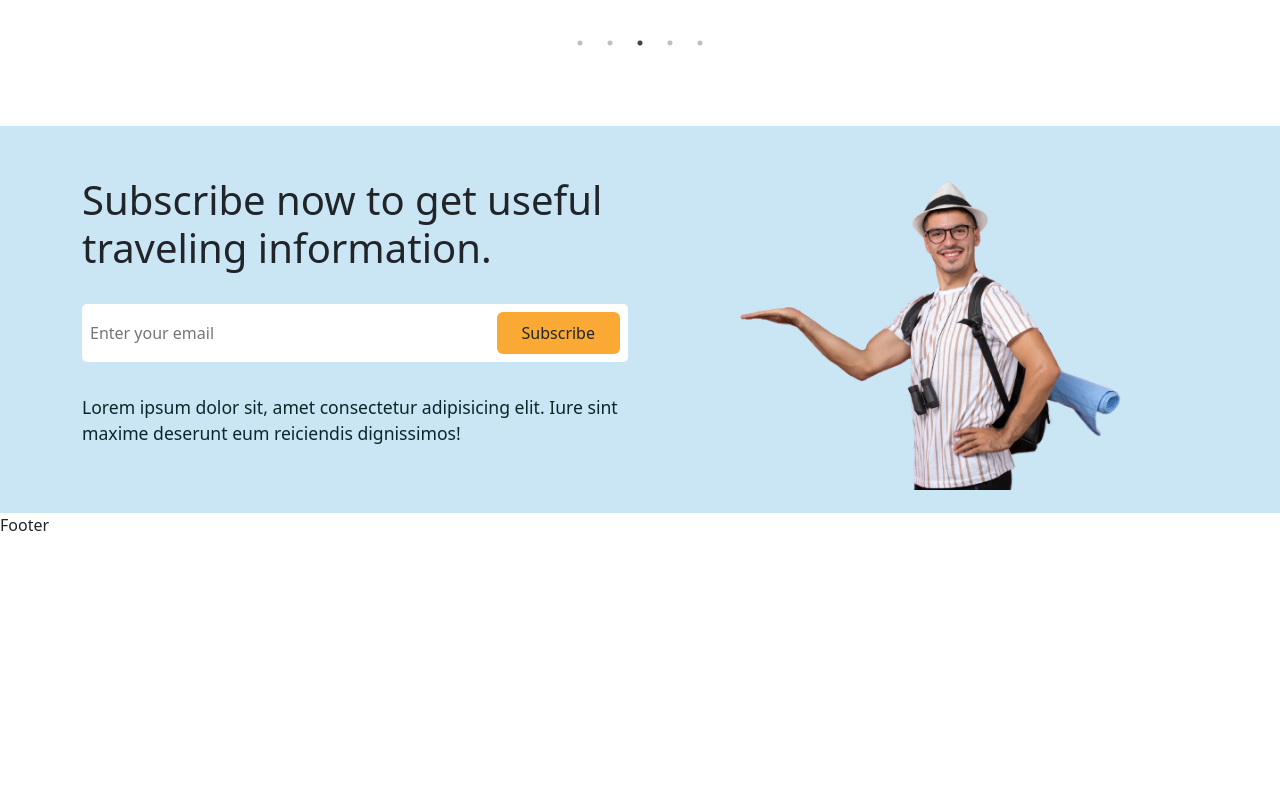
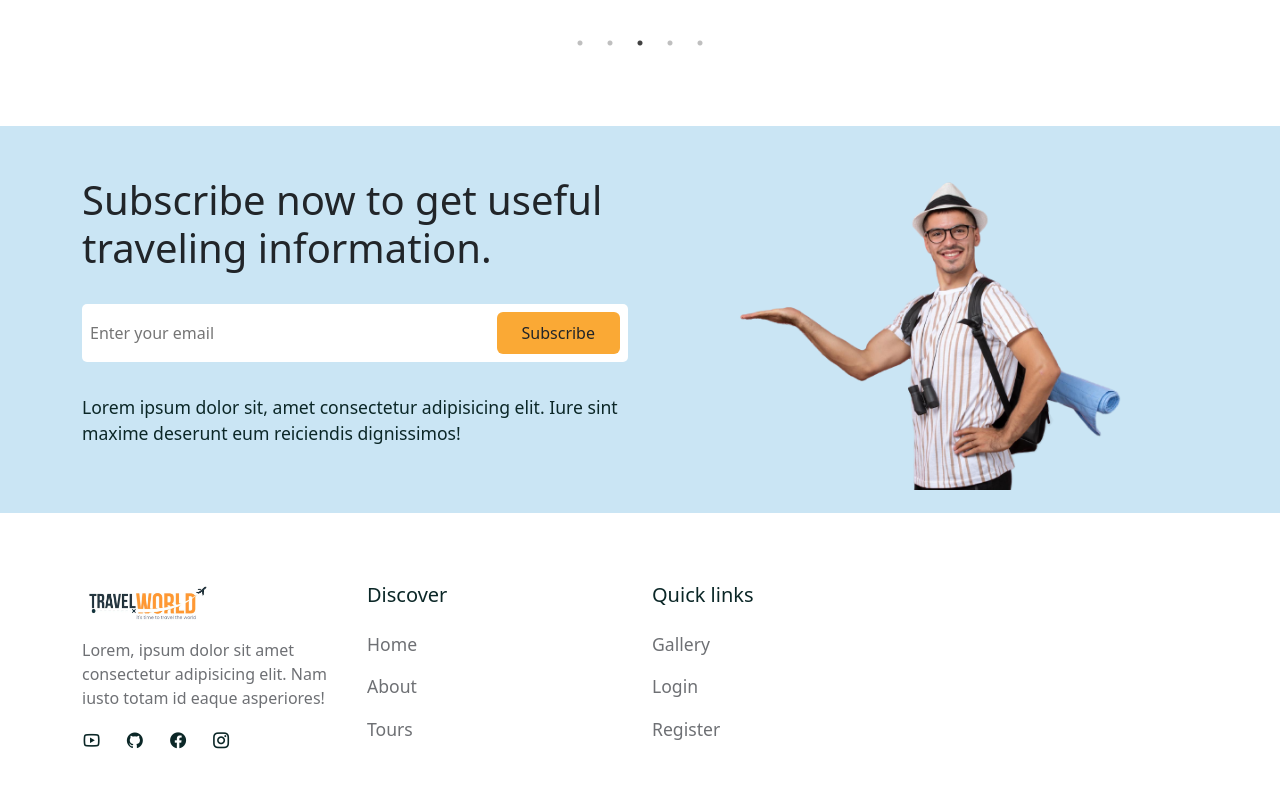
Before and after one commit to Chandimaisuru/TravelTripper, a React (Vite) app in the folder frontend/: page /home in a window 1280 px wide. Shown: the part 3981-4766 px from the top of the page. Before the commit the page ends 4518 px from the top, so only its background shows below. Built offline with nearby package versions, Linux system fonts and the light colour scheme; a web font is replaced by a local one.

Commit message:
footer part 1

```diff
--- a/frontend/src/components/Footer/Footer.jsx
+++ b/frontend/src/components/Footer/Footer.jsx
@@ -1,8 +1,108 @@
 import React from 'react'
+import "./footer.css"
+
+import {Col,Container,Row,ListGroup,ListGroupItem } from 'reactstrap'
+import { Link } from 'react-router-dom'
+import logo from "../../assets/images/logo.png";
+
+const quick_links = [
+  {
+    path: "/home",
+    display: "Home",
+  },
+  {
+    path: "/about",
+    display: "About",
+  },
+  {
+    path: "/tours",
+    display: "Tours",
+  },
+];
+
+const quick_links2 = [
+  {
+    path: "/gallery",
+    display: "Gallery",
+  },
+  {
+    path: "/login",
+    display: "Login",
+  },
+  {
+    path: "/register",
+    display: "Register",
+  },
+];
 
 function Footer() {
   return (
-    <div>Footer</div>
+    <footer className="footer">
+
+     <Container>
+      <Row>
+        <Col lg='3'>
+          <div className="logo">
+            <img src={logo} alt="" />
+            <p>Lorem, ipsum dolor sit amet consectetur adipisicing elit. Nam iusto totam id eaque asperiores!</p>
+
+            <div className="gap-4 social__links d-flex align-items-center">
+                   <span>
+                      <Link to='#'><i class="ri-youtube-line"></i></Link>
+                    </span>
+
+                    <span>
+                      <Link to='#'><i class="ri-github-fill"></i></Link>
+                    </span>
+
+                    <span>
+                      <Link to='#'><i class="ri-facebook-circle-fill"></i></Link>
+                    </span>
+
+                    <span>
+                      <Link to='#'><i class="ri-instagram-line"></i></Link>
+                    </span>
+
+            </div>
+          </div>
+
+        </Col>
+
+        <Col lg='3'>
+          <h5 className='footer__link-title'>Discover</h5>
+          <ListGroup className='footer__quick-links'>
+            {
+              quick_links.map((item,index)=>(
+                <ListGroupItem key={index} className='border-0 ps-0'>
+                  <Link to={item.path}>{item.display}</Link>
+
+                </ListGroupItem>
+              ))
+            }
+
+          </ListGroup>
+        </Col>
+
+        <Col lg='3'>
+          <h5 className='footer__link-title'>Quick links</h5>
+          <ListGroup className='footer__quick-links'>
+            {
+              quick_links2.map((item,index)=>(
+                <ListGroupItem key={index} className='border-0 ps-0'>
+                  <Link to={item.path}>{item.display}</Link>
+
+                </ListGroupItem>
+              ))
+            }
+
+          </ListGroup>
+        </Col>
+      </Row>
+
+     </Container>
+
+
+    </footer>
   )
 }
 
--- /dev/null
+++ b/frontend/src/components/Footer/footer.css
@@ -0,0 +1,41 @@
+
+.footer{
+    padding-top: 70px;
+    padding-bottom: 30px;
+}
+
+.footer .logo img {
+    width: 50%;
+    margin-bottom: 1rem;
+
+}
+
+.footer .logo p{
+    color: var(--text-color);
+
+
+
+}
+
+.social__links span a{
+    text-decoration: none;
+    color: var(--heading-color);
+    font-size: 1.2rem;
+}
+.footer__link-title{
+    color: var(--heading-color);
+    margin-bottom: 1rem;
+}
+.footer__quick-links li a{
+    text-decoration: none;
+    color: var(--text-color);
+    font-size: 1.1rem;
+}
+
+.footer__quick-links h6 span i{
+    color: var(--primary-color);
+}
+.copyright{
+    color: var(--text-color);
+    font-size: 1rem;
+}
--- a/frontend/src/pages/Home.jsx
+++ b/frontend/src/pages/Home.jsx
@@ -13,6 +13,7 @@ import FeaturedTourList from '../components/Feature-tours/FeaturedTourList'
 import MasonryImagesGallery from '../components/Image-gallery/MasonryImagesGallery'
 import Testimonials from '../components/Testimonials/Testimonials'
 import Newsletter from '../shared/Newsletter'
+import Footer from '../components/Footer/Footer'
 
 
 function Home() {
@@ -208,6 +209,9 @@ function Home() {
 
 
 
+
+
+
     </>
   )
 }
```
